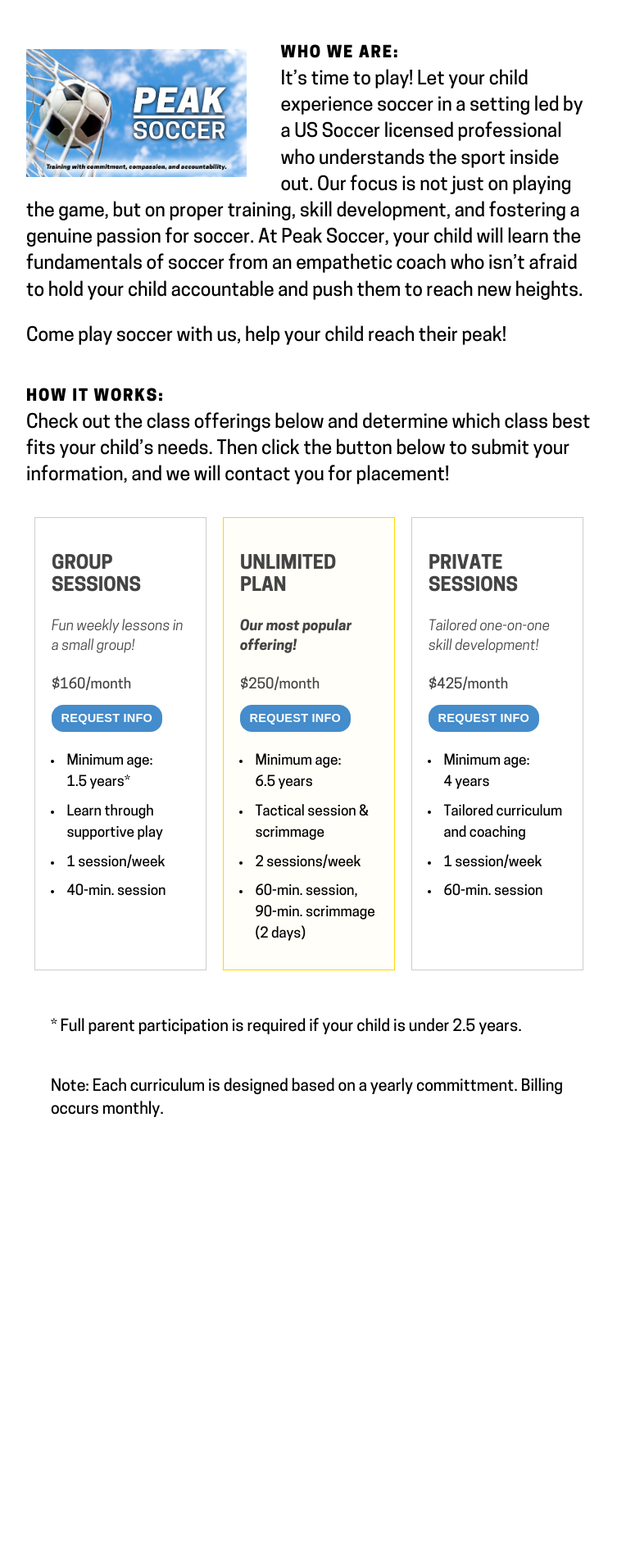
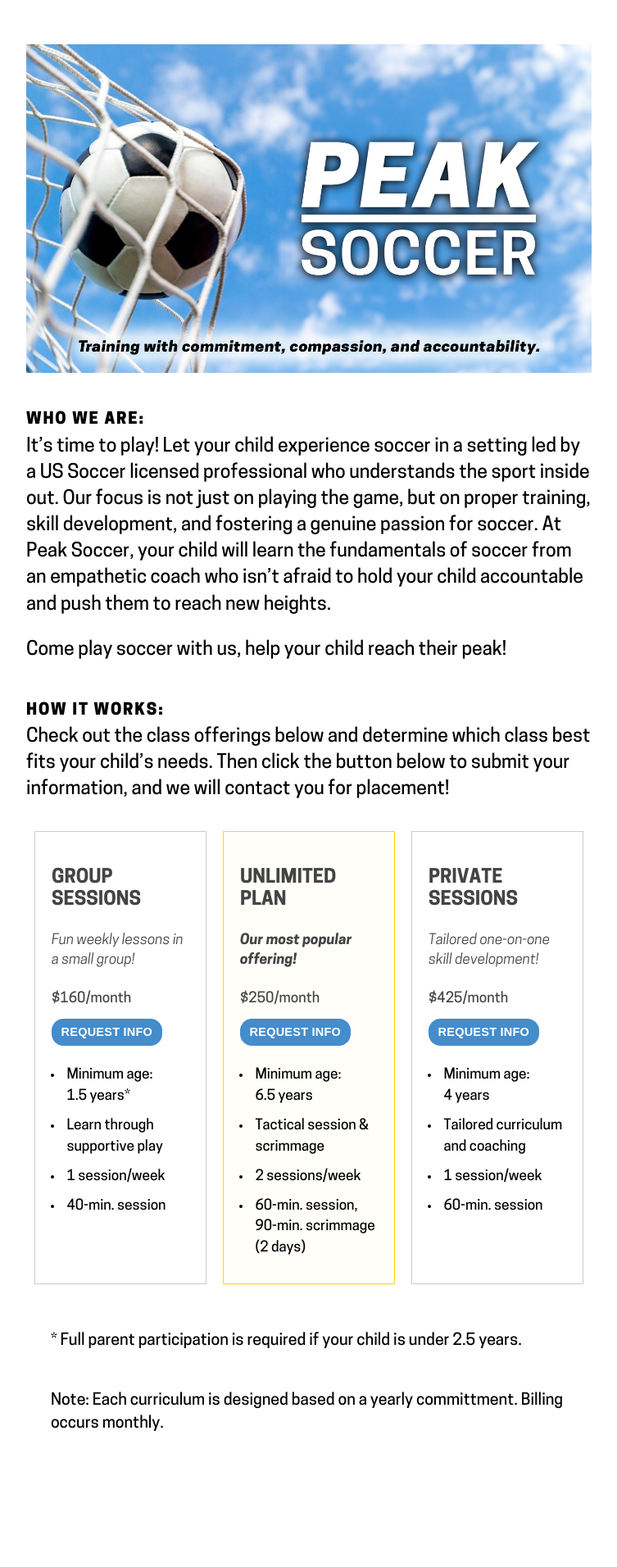
Before and after one commit to philphantastic/philphantastic.github.io, a Jekyll site: the page built from index.html, in a window 1280 px wide. Shown: the whole page at 82% size, without its empty margins (263-1016 px from the left). Built offline with Jekyll 4.4.1, drawn with Linux system fonts in a browser that asks for light colours; the list of posts is cut into pages by our own code; before the commit the page ends 1529 px from its top, so only the background shows below that.

Commit message:
Fix CSS for landing-page image

```diff
--- a/css/poole.css
+++ b/css/poole.css
@@ -698,11 +698,11 @@ a.pagination-item:hover {
 
 #index-photo-desktop {
   display:block;
-  float:left;
+  /*float:left;
   width:11.7rem;
   margin-top:0.25rem;
   margin-right:1.8rem;
-  margin-bottom:0rem;
+  margin-bottom:0rem;*/
 }
 
 a.sign-up {
```
